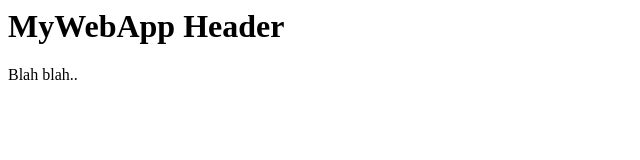
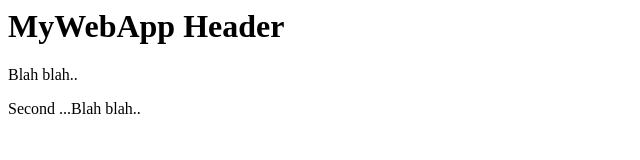
Before and after one commit to japeka/MyWebApp, a plain HTML site: page index.html in a window 1280 px wide. Shown: the whole page, without its empty margins (0-640 px from the left). Drawn offline with Linux system fonts and the light colour scheme.

Commit message:
Update index.html

```diff
--- a/index.html
+++ b/index.html
@@ -6,5 +6,6 @@
 <body>
 <h1>MyWebApp Header</h1>
 <p>Blah blah..</p>
+<p>Second ...Blah blah..</p>
 </body>
 </html>
```
